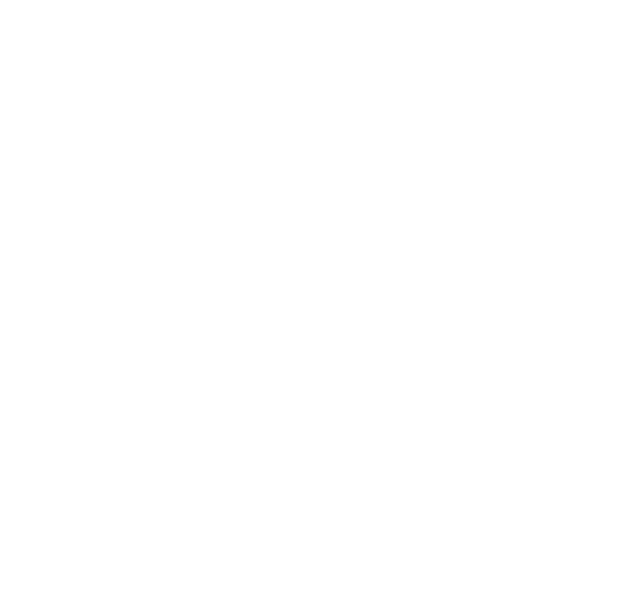
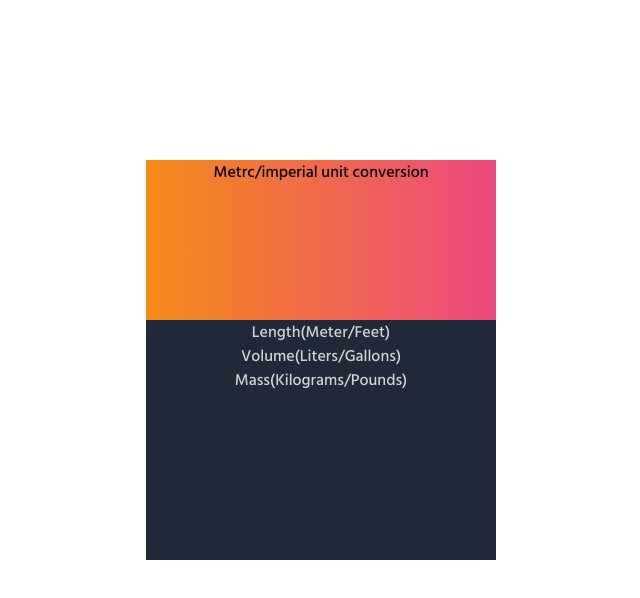
Before and after one commit to AsanteWiebers/Unit-converter, a plain HTML site: page index.html in a window 1280 px wide. Shown: the whole page, without its empty margins (319-959 px from the left). Drawn offline with Linux system fonts and the light colour scheme.

Commit message:
html/css card styling

```diff
--- a/index.css
+++ b/index.css
@@ -0,0 +1,74 @@
+:root {
+
+    /* font */
+    --serif: 'Hind Siliguri', sans-serif;
+
+    /* colours */
+
+    --dark: #1F2937;
+    --grey: #D2D2D2;
+    --white: #fff;
+
+}
+
+/* resets */
+
+*,
+*::before,
+*::after {
+    box-sizing: border-box;
+}
+
+* {
+    margin: 0;
+}
+
+html, body {
+    height: 100%;
+}
+
+body {
+    font-family: var(--serif);
+    line-height: 1.5;
+}
+
+
+.text-dark {
+    color: var(--dark);
+}
+
+.text-grey {
+    color: var(--grey);
+}
+
+.text-white {
+    color: var(--white);
+}
+
+/* background */
+
+.dark-bg {
+    background: var(--dark);
+}
+
+.grey-bg {
+    background: var(--grey);
+}
+
+.card {
+
+    height: 50vh;
+    width: 350px;
+    text-align: center;
+    margin: 10em auto;
+}
+
+.linear {
+    background-image: linear-gradient( to left, #ED4880, #F38B17);
+    height: 20vh;
+
+}
+
+.dark-bg {
+    height: 30vh;
+}
--- a/index.html
+++ b/index.html
@@ -6,11 +6,24 @@
     <meta http-equiv="X-UA-Compatible" content="IE=edge">
     <meta name="viewport" content="width=device-width, initial-scale=1.0">
     <link rel="stylesheet" href="/index.css">
+    <link rel="preconnect" href="https://fonts.googleapis.com">
+    <link rel="preconnect" href="https://fonts.gstatic.com" crossorigin>
+    <link href="https://fonts.googleapis.com/css2?family=Hind+Siliguri:wght@500&display=swap" rel="stylesheet">
     <title>Unit converter</title>
 </head>
 
 <body>
-
+    <div class="card">
+        <div class="linear">
+            <p>Metrc/imperial unit conversion</p>
+            <p class="elem1"></p>
+        </div>
+        <div class="dark-bg">
+            <p class="text-grey">Length(Meter/Feet)</p>
+            <p class="text-grey">Volume(Liters/Gallons)</p>
+            <p class="text-grey">Mass(Kilograms/Pounds)</p>
+        </div>
+    </div>
     <script src="/index.js"></script>
 </body>
 
```
Also changed, not shown: index.js (+8 -0 lines).
